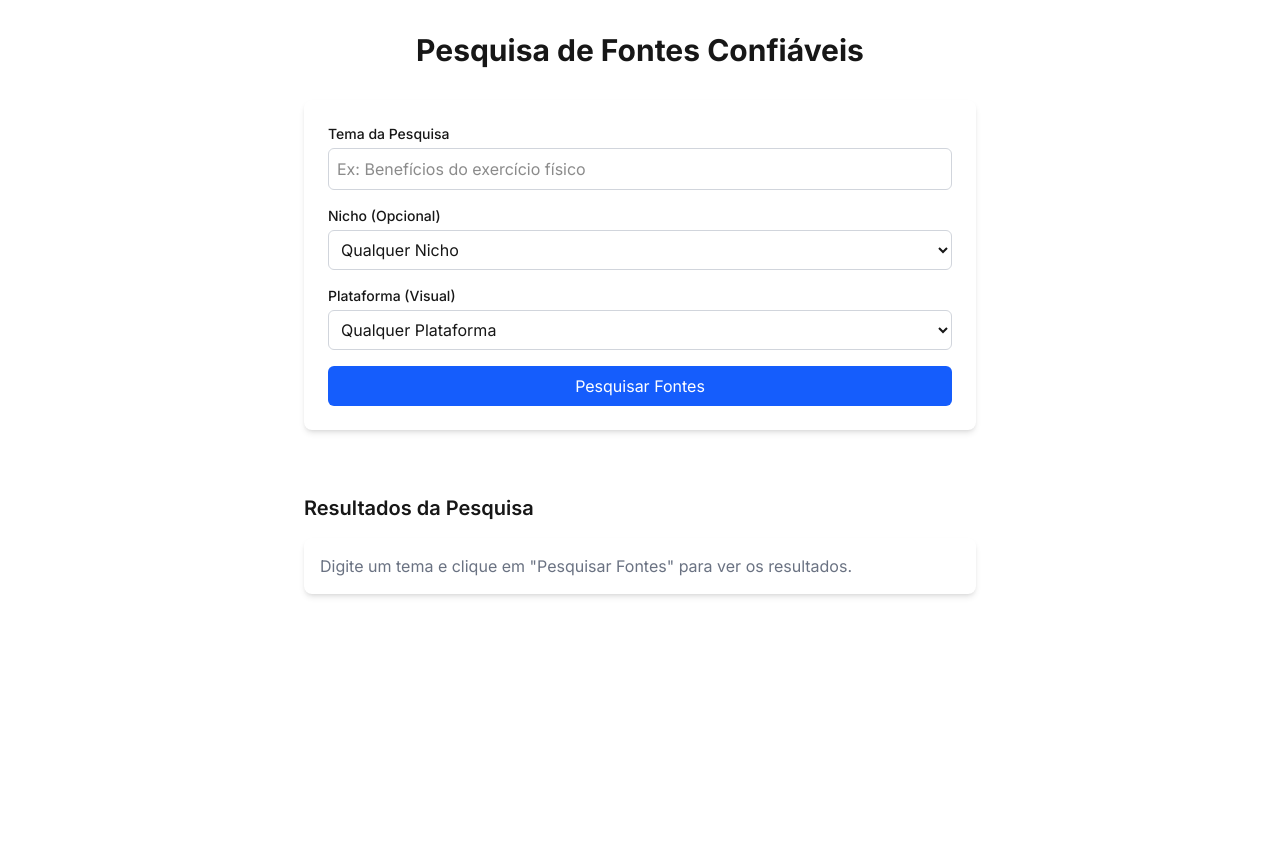
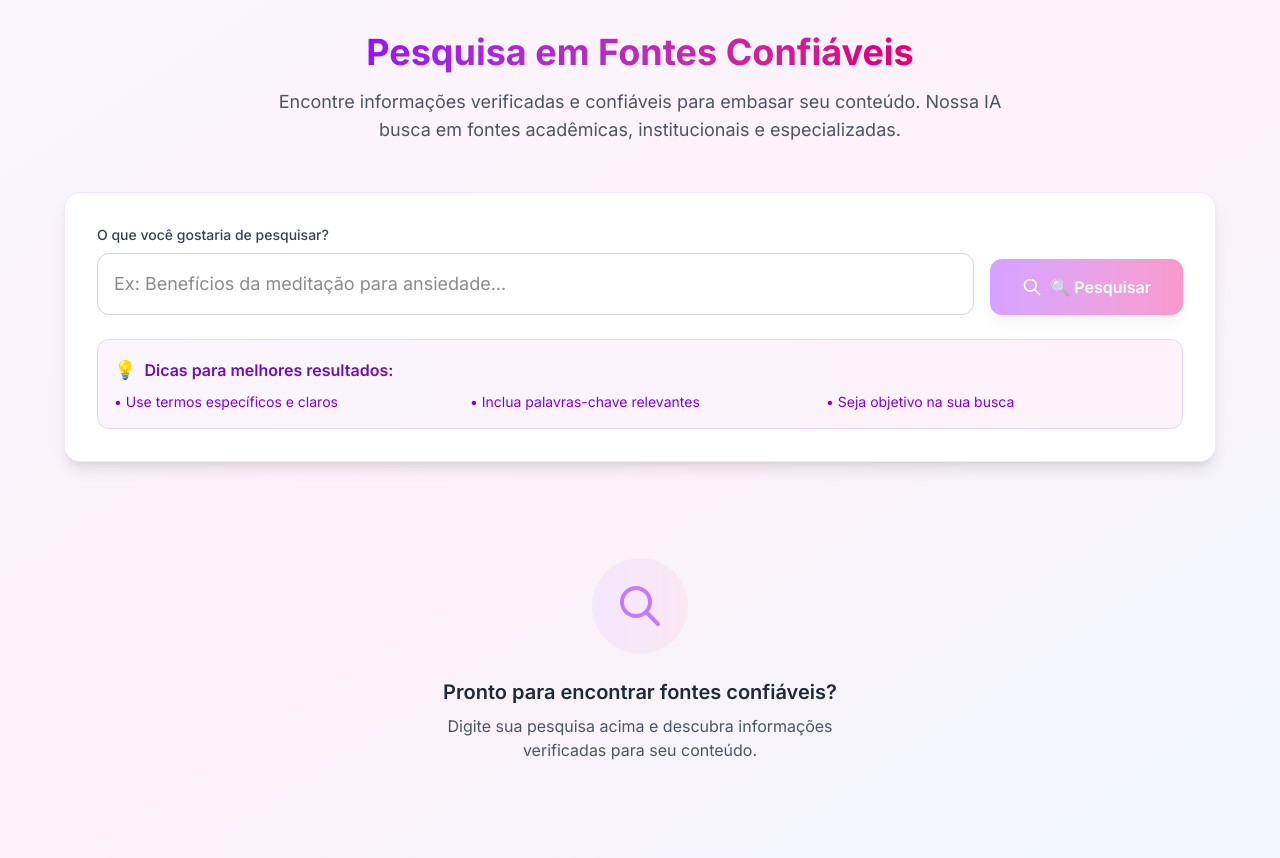
Before and after one commit to philipecristiano/sistema-conteudo-redes-ssociais, a Next.js app: page /pesquisa in a window 1280 px wide. Before the commit the page ends 800 px from the top, so only its background shows below. Built offline with nearby package versions, Linux system fonts and the light colour scheme.

Commit message:
Update page.tsx
v2

```diff
--- a/app/pesquisa/page.tsx
+++ b/app/pesquisa/page.tsx
@@ -1,204 +1,231 @@
-'use client'; // <-- ESSENCIAL: Adicione esta linha no topo!
+'use client';
 
 import { useState } from 'react';
 
-interface SearchResult {
-  link: string;
-  title: string;
-  source: string;
-  snippet: string;
-  credibility: string;
-}
-
 export default function PesquisaPage() {
-  const [tema, setTema] = useState('');
-  const [nicho, setNicho] = useState('');
-  const [plataforma, setPlataforma] = useState(''); // Mantido, embora não usado na API atual
-  const [results, setResults] = useState<SearchResult[]>([]);
+  const [query, setQuery] = useState('');
+  const [results, setResults] = useState([]);
   const [isLoading, setIsLoading] = useState(false);
   const [error, setError] = useState('');
 
-  // Log para ver o estado atual na renderização do componente
-  console.log('Renderizando PesquisaPage. Estado atual: isLoading:', isLoading, 'results.length:', results.length, 'error:', error);
-
-  const handleSearch = async (e: React.FormEvent) => {
-    e.preventDefault();
-
-    console.log('handleSearch iniciado. Tema:', tema, 'Nicho:', nicho); // Log 1: Início da função
-
-    if (!tema) {
-      setError('Por favor, informe um tema para pesquisar');
-      console.log('handleSearch: Tema vazio. Definindo erro.'); // Log de erro
-      return;
-    }
+  const handleSearch = async () => {
+    if (!query.trim()) return;
 
     setIsLoading(true);
-    setResults([]); // Limpa resultados anteriores
-    setError(''); // Limpa erros anteriores
-    console.log('handleSearch: isLoading definido para true, results e error limpos.'); // Log 2: Após setar estados
+    setError('');
+    setResults([]);
 
     try {
-      const response = await fetch(`/api/search?query=${encodeURIComponent(tema)}&nicho=${encodeURIComponent(nicho)}`);
+      const response = await fetch('/api/search', {
+        method: 'POST',
+        headers: {
+          'Content-Type': 'application/json',
+        },
+        body: JSON.stringify({ query }),
+      });
 
-      console.log('handleSearch: Resposta da API recebida. Status:', response.status); // Log 3: Resposta da API
-
-      if (!response.ok) {
-        let errorMsg = 'Erro ao realizar a pesquisa';
-        try {
-          const errorData = await response.json();
-          errorMsg = errorData.error || errorMsg;
-        } catch (parseError) {
-          // Ignora erro de parse, mantém a mensagem genérica
-        }
-        console.log('handleSearch: Resposta da API NÃO OK. Erro:', errorMsg); // Log de erro da API
-        throw new Error(errorMsg);
-      }
-
+      if (response.ok) {
         const data = await response.json();
         setResults(data.results || []);
-      console.log('handleSearch: Resultados processados. Quantidade de resultados:', (data.results || []).length); // Log 4: Resultados recebidos
-
-      if (!data.results || data.results.length === 0) {
-        setError('Nenhum resultado encontrado para este tema.');
-        console.log('handleSearch: Nenhum resultado encontrado.'); // Log de nenhum resultado
+      } else {
+        setError('Erro ao realizar pesquisa. Tente novamente.');
       }
-
-    } catch (err) {
-      setError((err instanceof Error ? err.message : 'Ocorreu um erro inesperado.') || 'Ocorreu um erro inesperado. Verifique sua chave de API e tente novamente.');
-      console.error('handleSearch: Erro na requisição:', err); // Log de erro geral
+    } catch (error) {
+      setError('Erro de conexão. Verifique sua internet e tente novamente.');
     } finally {
-      setIsLoading(false); // Termina o carregamento
-      console.log('handleSearch: Bloco finally executado. isLoading definido para false.'); // Log 5: Final da função
+      setIsLoading(false);
     }
   };
 
-  // O restante é a estrutura visual (JSX)
+  const handleKeyPress = (e) => {
+    if (e.key === 'Enter') {
+      handleSearch();
+    }
+  };
+
   return (
-    <main className="flex min-h-screen flex-col items-center p-8">
-      <h1 className="text-3xl font-bold mb-8">Pesquisa de Fontes Confiáveis</h1>
+    <main className="min-h-screen bg-gradient-to-br from-purple-50 via-pink-50 to-blue-50 p-8">
+      <div className="max-w-6xl mx-auto">
+        {/* Header */}
+        <div className="text-center mb-12">
+          <h1 className="text-4xl font-bold mb-4">
+            <span className="bg-gradient-to-r from-purple-600 to-pink-600 bg-clip-text text-transparent">
+              Pesquisa em Fontes Confiáveis
+            </span>
+          </h1>
+          <p className="text-gray-600 text-lg max-w-3xl mx-auto">
+            Encontre informações verificadas e confiáveis para embasar seu conteúdo.
+            Nossa IA busca em fontes acadêmicas, institucionais e especializadas.
+          </p>
+        </div>
 
-      {/* Formulário de Pesquisa */}
-      <div className="w-full max-w-2xl bg-white p-6 rounded-lg shadow-md mb-8">
-        <form className="space-y-4" onSubmit={handleSearch}>
-          <div>
-            <label htmlFor="tema" className="block text-sm font-medium mb-1">
-              Tema da Pesquisa
+        {/* Search Section */}
+        <div className="bg-white rounded-2xl shadow-lg p-8 mb-8 border border-purple-100">
+          <div className="flex flex-col md:flex-row gap-4">
+            <div className="flex-1">
+              <label className="block text-sm font-medium text-gray-700 mb-2">
+                O que você gostaria de pesquisar?
               </label>
               <input
                 type="text"
-              id="tema"
-              value={tema} // Conecta ao estado 'tema'
-              onChange={(e) => setTema(e.target.value)} // Atualiza o estado quando o usuário digita
-              placeholder="Ex: Benefícios do exercício físico"
-              className="w-full p-2 border border-gray-300 rounded-md"
-              required // Torna o campo obrigatório
+                value={query}
+                onChange={(e) => setQuery(e.target.value)}
+                onKeyPress={handleKeyPress}
+                placeholder="Ex: Benefícios da meditação para ansiedade..."
+                className="w-full p-4 border border-gray-300 rounded-xl focus:ring-2 focus:ring-purple-500 focus:border-transparent text-lg"
+                disabled={isLoading}
               />
             </div>
-
-          <div>
-            <label htmlFor="nicho" className="block text-sm font-medium mb-1">
-              Nicho (Opcional)
-            </label>
-            <select
-              id="nicho"
-              value={nicho} // Conecta ao estado 'nicho'
-              onChange={(e) => setNicho(e.target.value)} // Atualiza o estado
-              className="w-full p-2 border border-gray-300 rounded-md"
+            <div className="flex items-end">
+              <button
+                onClick={handleSearch}
+                disabled={isLoading || !query.trim()}
+                className="bg-gradient-to-r from-purple-500 to-pink-500 text-white px-8 py-4 rounded-xl font-semibold hover:from-purple-600 hover:to-pink-600 disabled:opacity-50 disabled:cursor-not-allowed transition-all duration-200 transform hover:scale-105 shadow-lg"
               >
-              <option value="">Qualquer Nicho</option>
-              <option value="saude">Saúde e Bem-estar</option>
-              <option value="financas">Finanças Pessoais</option>
-              <option value="tecnologia">Tecnologia</option>
-              <option value="educacao">Educação</option>
-              <option value="entretenimento">Entretenimento</option>
-            </select>
+                {isLoading ? (
+                  <span className="flex items-center">
+                    <svg className="animate-spin -ml-1 mr-3 h-5 w-5 text-white" xmlns="http://www.w3.org/2000/svg" fill="none" viewBox="0 0 24 24">
+                      <circle className="opacity-25" cx="12" cy="12" r="10" stroke="currentColor" strokeWidth="4"></circle>
+                      <path className="opacity-75" fill="currentColor" d="M4 12a8 8 0 018-8V0C5.373 0 0 5.373 0 12h4zm2 5.291A7.962 7.962 0 014 12H0c0 3.042 1.135 5.824 3 7.938l3-2.647z"></path>
+                    </svg>
+                    Pesquisando...
+                  </span>
+                ) : (
+                  <span className="flex items-center">
+                    <svg className="w-5 h-5 mr-2" fill="none" stroke="currentColor" viewBox="0 0 24 24">
+                      <path strokeLinecap="round" strokeLinejoin="round" strokeWidth="2" d="M21 21l-6-6m2-5a7 7 0 11-14 0 7 7 0 0114 0z"></path>
+                    </svg>
+                    🔍 Pesquisar
+                  </span>
+                )}
+              </button>
+            </div>
           </div>
 
-          {/* Campo Plataforma mantido visualmente, mas não usado na lógica atual da API */}
-          <div>
-            <label htmlFor="plataforma" className="block text-sm font-medium mb-1">
-              Plataforma (Visual)
-            </label>
-            <select
-              id="plataforma"
-              value={plataforma}
-              onChange={(e) => setPlataforma(e.target.value)}
-              className="w-full p-2 border border-gray-300 rounded-md"
-            >
-              <option value="">Qualquer Plataforma</option>
-              <option value="instagram">Instagram</option>
-              <option value="facebook">Facebook</option>
-              <option value="tiktok">TikTok</option>
-              <option value="linkedin">LinkedIn</option>
-              <option value="youtube">YouTube</option>
-            </select>
+          {/* Search Tips */}
+          <div className="mt-6 p-4 bg-gradient-to-r from-purple-50 to-pink-50 rounded-xl border border-purple-200">
+            <h3 className="font-semibold text-purple-800 mb-2 flex items-center">
+              <span className="text-lg mr-2">💡</span>
+              Dicas para melhores resultados:
+            </h3>
+            <div className="grid md:grid-cols-3 gap-4 text-sm text-purple-700">
+              <div>• Use termos específicos e claros</div>
+              <div>• Inclua palavras-chave relevantes</div>
+              <div>• Seja objetivo na sua busca</div>
+            </div>
+          </div>
         </div>
 
-          <button
-            type="submit"
-            className="w-full bg-blue-600 text-white py-2 px-4 rounded-md hover:bg-blue-700 disabled:opacity-50 disabled:cursor-not-allowed"
-            disabled={isLoading} // Desabilita o botão durante o carregamento
-          >
-            {isLoading ? 'Pesquisando...' : 'Pesquisar Fontes'}
-          </button>
-
-          {/* Mostra a mensagem de erro, se houver */}
+        {/* Error Message */}
         {error && (
-            <div className="mt-4 p-3 text-red-700 bg-red-100 border border-red-300 rounded-md">
-              {error}
+          <div className="bg-red-50 border border-red-200 rounded-xl p-4 mb-8">
+            <div className="flex items-center">
+              <svg className="w-5 h-5 text-red-400 mr-2" fill="none" stroke="currentColor" viewBox="0 0 24 24">
+                <path strokeLinecap="round" strokeLinejoin="round" strokeWidth="2" d="M12 8v4m0 4h.01M21 12a9 9 0 11-18 0 9 9 0 0118 0z"></path>
+              </svg>
+              <span className="text-red-700">{error}</span>
             </div>
-          )}
-        </form>
-      </div>
-
-      {/* Área de Resultados */}
-      <div className="w-full max-w-2xl mt-8">
-        <h2 className="text-xl font-semibold mb-4">Resultados da Pesquisa</h2>
-
-        {/* Mostra mensagem inicial ou de carregamento */}
-        {!isLoading && results.length === 0 && !error && (
-          <div className="bg-white p-4 rounded-lg shadow-md">
-            <p className="text-gray-500">
-              Digite um tema e clique em "Pesquisar Fontes" para ver os resultados.
-            </p>
-          </div>
-        )}
-        {isLoading && (
-           <div className="bg-white p-4 rounded-lg shadow-md text-center">
-            <p className="text-blue-600">Carregando resultados...</p>
           </div>
         )}
 
-        {/* Mostra os resultados da busca */}
-        {!isLoading && results.length > 0 && (
-          <div className="space-y-4">
+        {/* Results Section */}
+        {results.length > 0 && (
+          <div className="space-y-6">
+            <div className="flex items-center justify-between">
+              <h2 className="text-2xl font-bold text-gray-800">
+                Resultados da Pesquisa
+              </h2>
+              <span className="text-sm text-gray-500 bg-white px-3 py-1 rounded-full border border-purple-200">
+                {results.length} fonte{results.length !== 1 ? 's' : ''} encontrada{results.length !== 1 ? 's' : ''}
+              </span>
+            </div>
+
+            <div className="grid gap-6">
               {results.map((result, index) => (
-              <div key={index} className="bg-white p-4 rounded-lg shadow-md border border-gray-200">
-                <h3 className="text-lg font-medium mb-1">
-                  <a
-                    href={result.link}
-                    target="_blank" // Abre em nova aba
-                    rel="noopener noreferrer" // Boa prática de segurança
-                    className="text-blue-700 hover:underline hover:text-blue-900"
+                <div
+                  key={index}
+                  className="bg-white rounded-xl shadow-lg p-6 border border-purple-100 hover:shadow-xl transition-all duration-300 transform hover:-translate-y-1"
                 >
+                  <div className="flex items-start justify-between mb-4">
+                    <div className="flex-1">
+                      <h3 className="text-xl font-semibold text-gray-800 mb-2 hover:text-purple-600 transition-colors">
+                        <a href={result.url} target="_blank" rel="noopener noreferrer">
                           {result.title}
                         </a>
                       </h3>
-                <p className="text-sm text-green-700 mb-2">{result.source}</p>
-                <p className="text-gray-700 text-sm mb-3">{result.snippet}</p>
-                <div className="flex justify-end">
-                  <span className={`inline-flex items-center px-2.5 py-0.5 rounded-full text-xs font-medium ${ // Estilos para o nível de credibilidade
+                      <div className="flex items-center text-sm text-gray-500 mb-3">
+                        <svg className="w-4 h-4 mr-1" fill="none" stroke="currentColor" viewBox="0 0 24 24">
+                          <path strokeLinecap="round" strokeLinejoin="round" strokeWidth="2" d="M13.828 10.172a4 4 0 00-5.656 0l-4 4a4 4 0 105.656 5.656l1.102-1.1a3 3 0 105.656-5.656l-1.1-1.102zM15 7l3 3m0 0l-3 3m3-3H9"></path>
+                        </svg>
+                        <span className="truncate">{result.url}</span>
+                      </div>
+                    </div>
+                    <div className="ml-4">
+                      <span className={`px-3 py-1 rounded-full text-xs font-medium ${
                         result.credibility === 'Alta'
                           ? 'bg-green-100 text-green-800'
                           : result.credibility === 'Média'
                           ? 'bg-yellow-100 text-yellow-800'
                           : 'bg-gray-100 text-gray-800'
                       }`}>
-                    Credibilidade: {result.credibility}
+                        {result.credibility || 'Verificada'}
                       </span>
                     </div>
                   </div>
+
+                  <p className="text-gray-600 mb-4 leading-relaxed">
+                    {result.description}
+                  </p>
+
+                  <div className="flex items-center justify-between">
+                    <div className="flex items-center space-x-4 text-sm text-gray-500">
+                      <span className="flex items-center">
+                        <svg className="w-4 h-4 mr-1" fill="none" stroke="currentColor" viewBox="0 0 24 24">
+                          <path strokeLinecap="round" strokeLinejoin="round" strokeWidth="2" d="M9 12l2 2 4-4m6 2a9 9 0 11-18 0 9 9 0 0118 0z"></path>
+                        </svg>
+                        Fonte confiável
+                      </span>
+                      {result.type && (
+                        <span className="flex items-center">
+                          <svg className="w-4 h-4 mr-1" fill="none" stroke="currentColor" viewBox="0 0 24 24">
+                            <path strokeLinecap="round" strokeLinejoin="round" strokeWidth="2" d="M7 7h.01M7 3h5c.512 0 1.024.195 1.414.586l7 7a2 2 0 010 2.828l-7 7a2 2 0 01-2.828 0l-7-7A1.99 1.99 0 013 12V7a4 4 0 014-4z"></path>
+                          </svg>
+                          {result.type}
+                        </span>
+                      )}
+                    </div>
+                    <a
+                      href={result.url}
+                      target="_blank"
+                      rel="noopener noreferrer"
+                      className="bg-gradient-to-r from-purple-500 to-pink-500 text-white px-4 py-2 rounded-lg text-sm font-medium hover:from-purple-600 hover:to-pink-600 transition-all duration-200 transform hover:scale-105"
+                    >
+                      Visitar fonte
+                      <svg className="w-4 h-4 ml-1 inline" fill="none" stroke="currentColor" viewBox="0 0 24 24">
+                        <path strokeLinecap="round" strokeLinejoin="round" strokeWidth="2" d="M10 6H6a2 2 0 00-2 2v10a2 2 0 002 2h10a2 2 0 002-2v-4M14 4h6m0 0v6m0-6L10 14"></path>
+                      </svg>
+                    </a>
+                  </div>
+                </div>
               ))}
+            </div>
+          </div>
+        )}
+
+        {/* Empty State */}
+        {!isLoading && results.length === 0 && !error && (
+          <div className="text-center py-16">
+            <div className="w-24 h-24 bg-gradient-to-r from-purple-100 to-pink-100 rounded-full flex items-center justify-center mx-auto mb-6">
+              <svg className="w-12 h-12 text-purple-400" fill="none" stroke="currentColor" viewBox="0 0 24 24">
+                <path strokeLinecap="round" strokeLinejoin="round" strokeWidth="2" d="M21 21l-6-6m2-5a7 7 0 11-14 0 7 7 0 0114 0z"></path>
+              </svg>
+            </div>
+            <h3 className="text-xl font-semibold text-gray-800 mb-2">
+              Pronto para encontrar fontes confiáveis?
+            </h3>
+            <p className="text-gray-600 max-w-md mx-auto">
+              Digite sua pesquisa acima e descubra informações verificadas para seu conteúdo.
+            </p>
           </div>
         )}
       </div>
```
Lines whose indentation alone changed are shown as unchanged.
